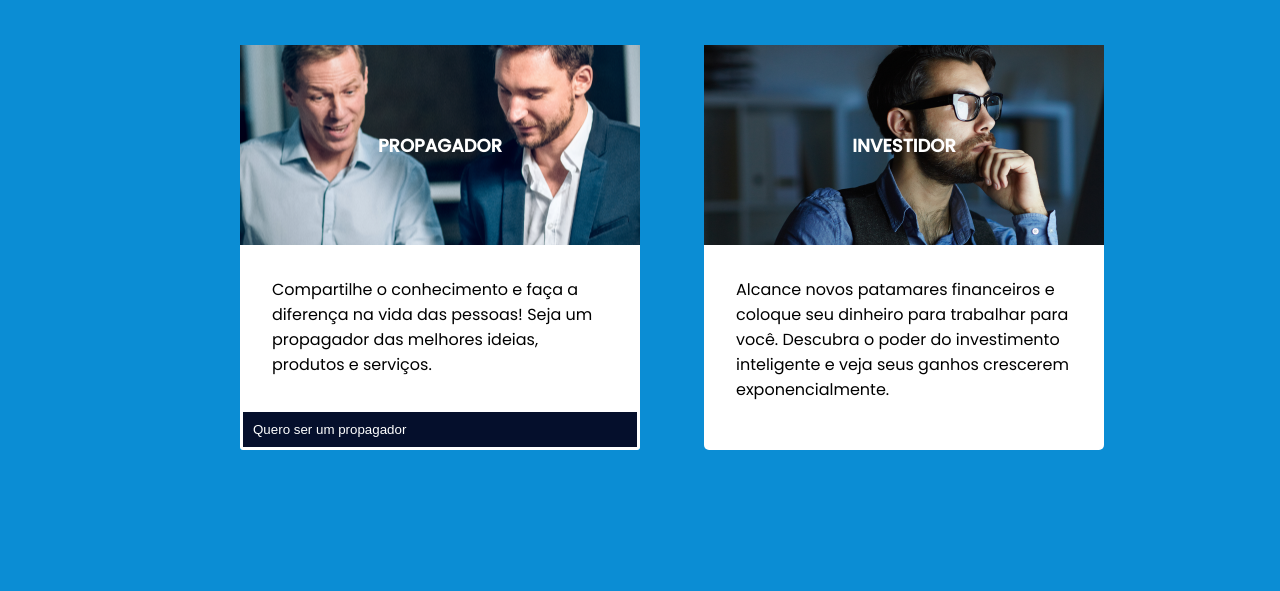
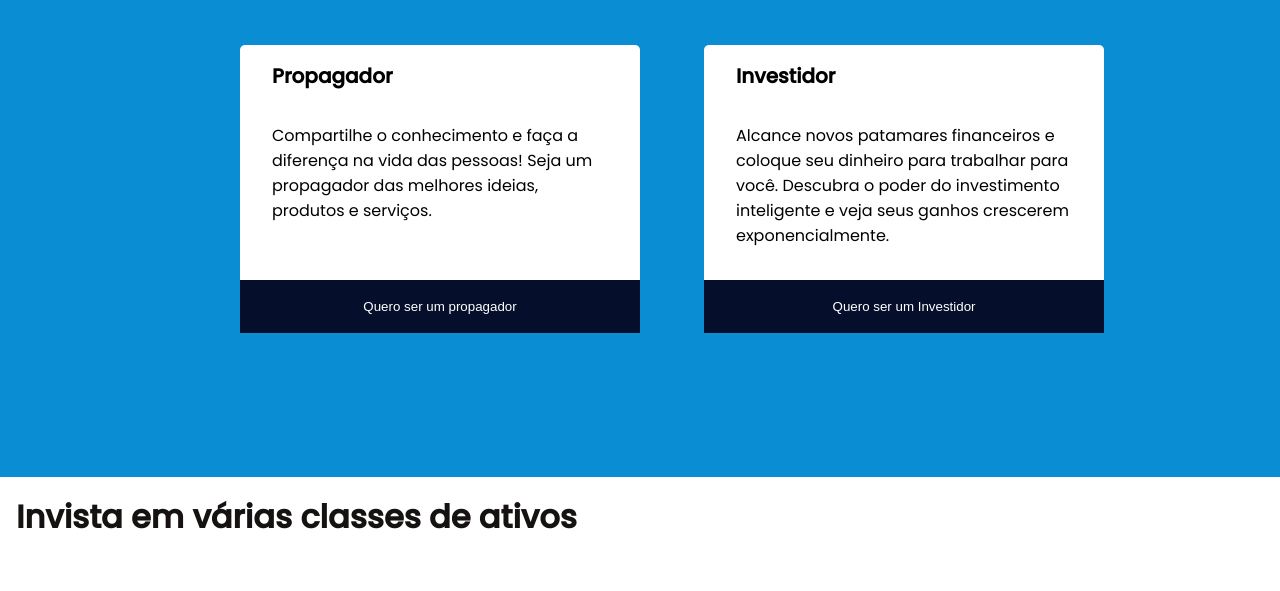
Before and after one commit to PhellipySilva/TX-AITECH, a website: page index.html in a window 1280 px wide. Shown: the part 657-1248 px from the top of the page. Drawn offline with Linux system fonts and the light colour scheme.

Commit message:
home att

```diff
--- a/index.html
+++ b/index.html
@@ -55,20 +55,21 @@
                 <section class="passeios-home">
                 <ul class="passeios-home-lista">
                   <li>
-                    <h2>Propagador</h2>
+                    <h2></h2>
+                    <h1 style="padding-left: 2rem; padding-top: 1rem; font-size: 20px;">Propagador</h1>
                     <p>Compartilhe o conhecimento e faça a diferença na vida das pessoas! Seja um propagador das melhores ideias, produtos e serviços.</p>
-                    <button class="btn-cta">Quero ser um propagador</button>
+                    <button>Quero ser um propagador</button>
                   </li>
                   <li>
-                    <h2>Investidor</h2>
+                    <h2></h2>
+                    <h1 style="padding-left: 2rem; padding-top: 1rem; font-size: 20px;">Investidor</h1>
                     <p>Alcance novos patamares financeiros e coloque seu dinheiro para trabalhar para você. Descubra o poder do investimento inteligente e veja seus ganhos crescerem exponencialmente.</p>
+                    <button>Quero ser um Investidor</button>
                 </li>
              </nav>
              <section class="sessao-3">
                     <h1>Invista em várias classes de ativos</h1>
              </section>
-
     </section>
-
 </body>
 </html>
--- a/style/quemSomos.css
+++ b/style/quemSomos.css
@@ -68,6 +68,7 @@ a{
 
 
     .quemsomos {
+        right: 0;
         height: 100vh;
         width: 100vw;
         position: absolute;
--- a/style/style.css
+++ b/style/style.css
@@ -220,6 +220,7 @@ a{
     width: 50rem;
     margin: 0 auto; /* Adicione esta linha para centralizar o grid */
     list-style-type: none;
+    border-radius: 8px;
 }
 
 .passeios-home-lista li {
@@ -229,10 +230,7 @@ a{
 }
 
 .passeios-home-lista li h2 {
-    font-size: 1.125rem;
-    color: #fff;
-    text-transform: uppercase;
-    height: 200px;
+
     background: url("../img/propagador.png") no-repeat center center;
     display: flex;
     align-items: center;
@@ -243,8 +241,37 @@ a{
     background: url("../img/investidor.png") no-repeat;
 }
 
+.passeios-home-lista li {
+    background: #fff;
+    border-radius: 5px;
+    text-align: left;
+    display: flex;
+    flex-direction: column; /* Adiciona um fluxo de coluna para os itens */
+    align-items: flex-start; /* Alinha os itens à esquerda */
+}
+
 .passeios-home-lista p {
     padding: 2rem;
+}
+
+.passeios-home-lista button {
+    padding: 1rem;
+    width: 100%;
+    background-color: #050F2C;
+    color: white;
+    border: solid #050F2C;
+    margin-top: auto;
+    transition: 0.6s;
+}
+
+.passeios-home-lista button:hover{
+    padding: 1rem;
+    width: 100%;
+    background-color: #0B8DD4;
+    transition: 0.6s;
+    color: white;
+    border: solid white;
+    margin-top: auto; /* Alinha o botão ao final do card */
 }
 
 .sessao-3{
```
Also changed, not shown: Contato.html (+18 -12 lines), style/contato.css (+20 -14 lines).
